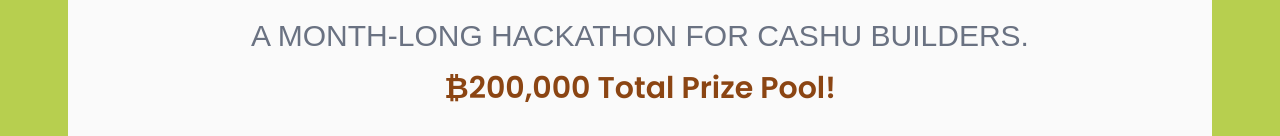
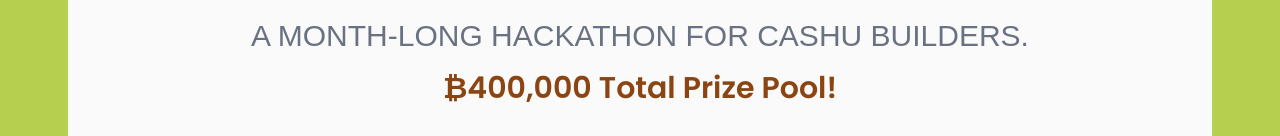
Before and after one commit to cashubtc/nut-november, a Next.js app: page / in a window 1280 px wide. Shown: the part 384-520 px from the top of the page. Built offline with nearby package versions, Linux system fonts and the light colour scheme.

Commit message:
updated hero to show 400k prizes.

```diff
--- a/src/app/components/Hero.tsx
+++ b/src/app/components/Hero.tsx
@@ -40,7 +40,7 @@
             className="text-xl sm:text-2xl md:text-3xl text-[#8B4513] mb-8 animate-slide-up-delay font-semibold"
             style={{ fontFamily: "var(--font-poppins)" }}
           >
-            ₿200,000 Total Prize Pool!
+            ₿400,000 Total Prize Pool!
           </p>
           <div
             className="flex flex-col sm:flex-row gap-4 justify-center items-center animate-slide-up-delay"
```
